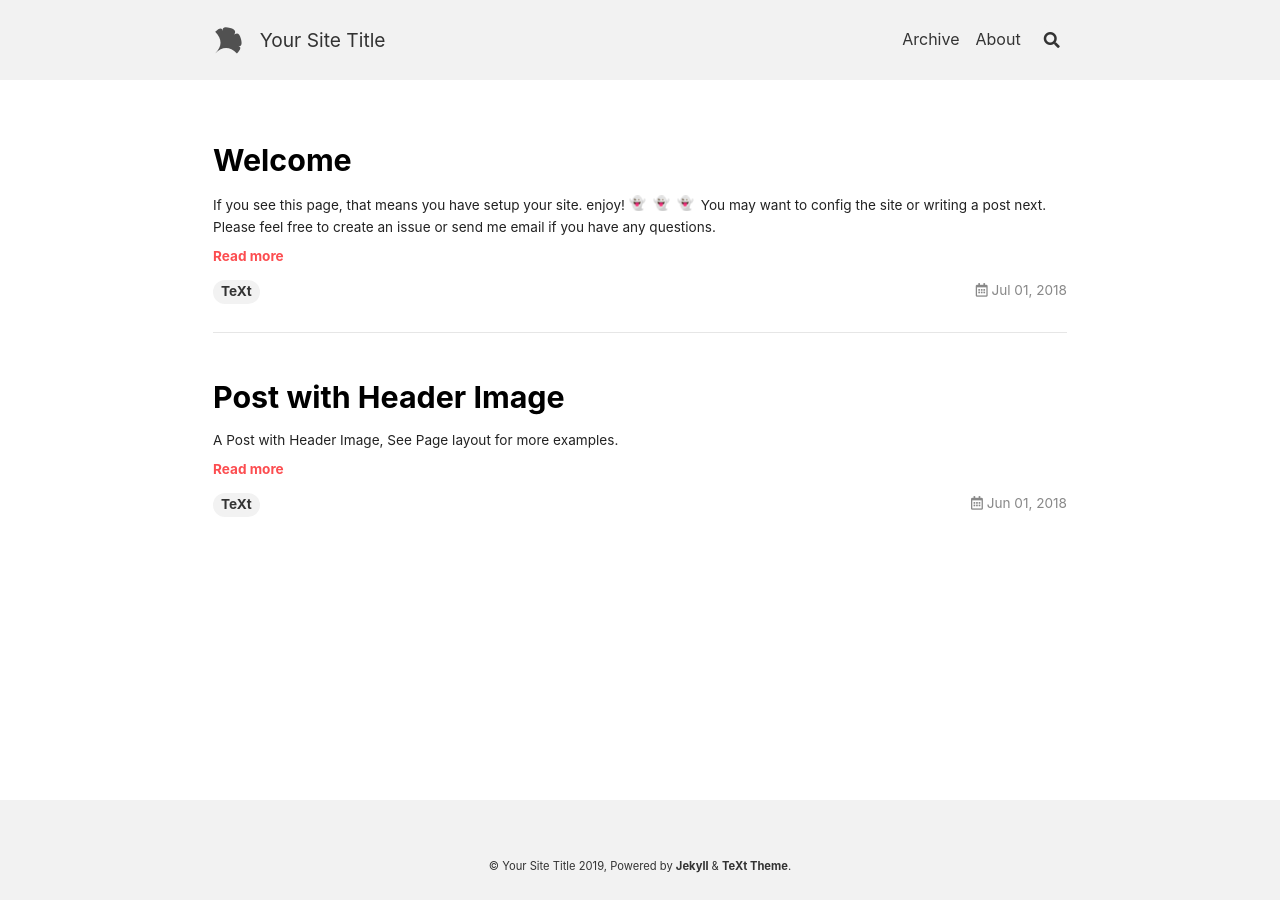
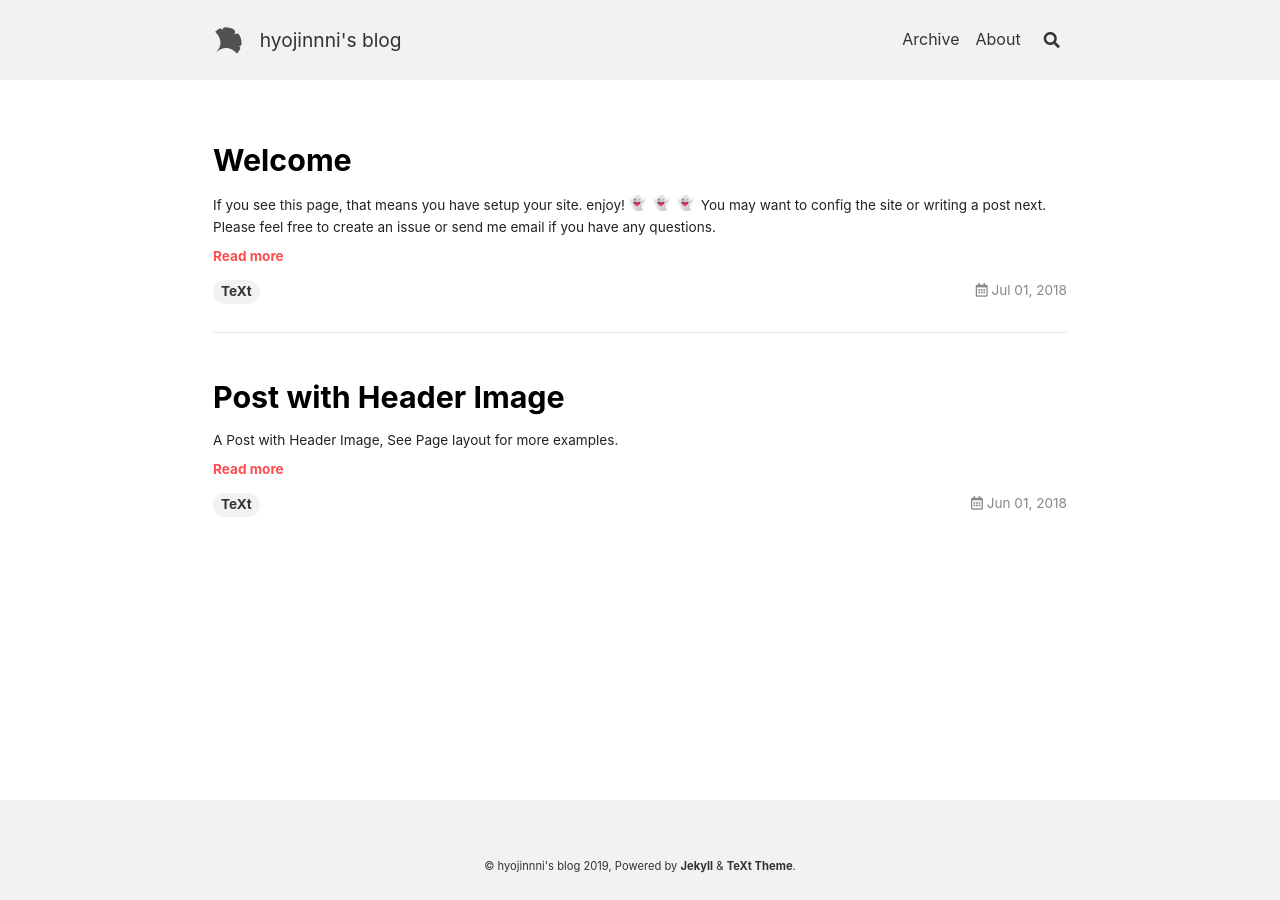
Before and after one commit to hyojinnni/hyojinnni.github.io, a Jekyll site: the page built from index.html, in a window 1280 px wide. Built offline with Jekyll 4.4.1, drawn with Linux system fonts in a browser that asks for light colours; nearby versions of some CDN libraries; emoji names are drawn with the system emoji font; the list of posts is cut into pages by our own code.

Commit message:
Update _config.yml

```diff
--- a/_config.yml
+++ b/_config.yml
@@ -18,9 +18,9 @@
 ##############################
 text_skin: default # "default" (default), "dark", "forest", "ocean", "chocolate", "orange"
 highlight_theme: default # "default" (default), "tomorrow", "tomorrow-night", "tomorrow-night-eighties", "tomorrow-night-blue", "tomorrow-night-bright"
-url     : # the base hostname & protocol for your site e.g. https://www.someone.com
+url     : https://hyojinnni.github.io
 baseurl : # does not include hostname
-title   : Your Site Title
+title   : hyojinnni's blog
 description: > # this means to ignore newlines until "Language & timezone"
   Your Site Description
 
```
